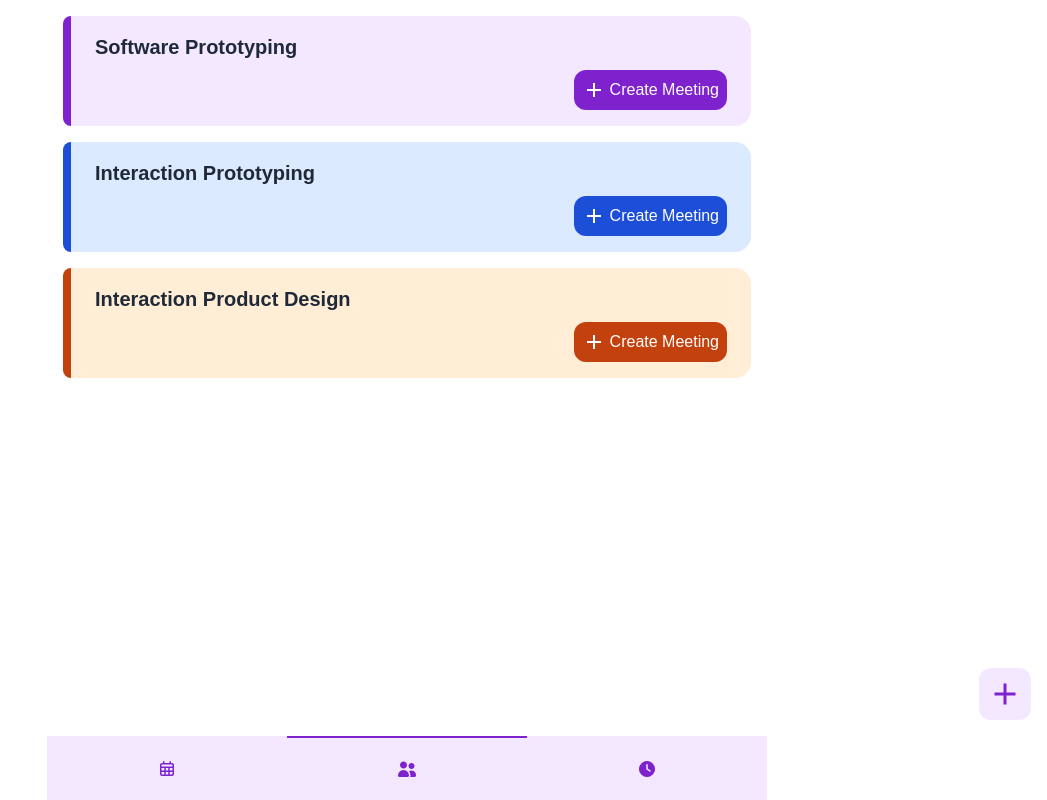
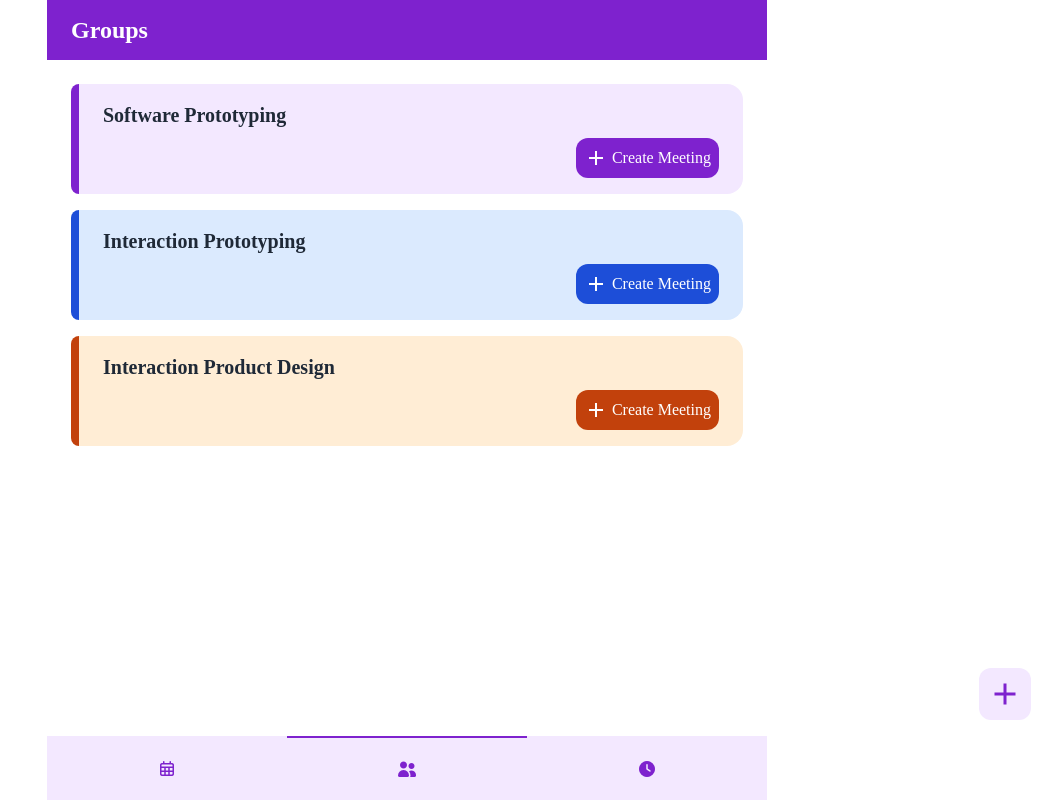
Before and after one commit to babycroc/id311-lets-meek, a SvelteKit app: page /groups in a window 1280 px wide. Shown: the whole page, without its empty margins (233-1280 px from the left). Built offline with nearby package versions, Linux system fonts and the light colour scheme.

Commit message:
Add font, fix layout and import group data from json

```diff
--- a/src/app.postcss
+++ b/src/app.postcss
@@ -2,6 +2,8 @@
 @tailwind base;
 @tailwind components;
 @tailwind utilities;
+
+@import url(//spoqa.github.io/spoqa-han-sans/css/SpoqaHanSansNeo.css);
 
 :root {
   --purple: #7e22ce;
@@ -17,6 +19,7 @@
   padding: 0;
   margin: 0;
   box-sizing: border-box;
+  font-family: "Spoqa Han Sans Neo";
 }
 
 .list-container {
--- a/src/lib/components/GroupCard.svelte
+++ b/src/lib/components/GroupCard.svelte
@@ -17,8 +17,10 @@
       color="white"
       background={color.main}
       hover={color.hover}
-      onClick={createMeeting}>Create Meeting</AddButton
+      onClick={createMeeting}
     >
+      Create Meeting
+    </AddButton>
   </div>
 </Card>
 
--- /dev/null
+++ b/src/lib/components/Header.svelte
@@ -0,0 +1,20 @@
+<script lang="ts">
+  export let title: String;
+</script>
+
+<div class="custom-header">{title}</div>
+
+<style>
+  .custom-header {
+    display: flex;
+    flex-direction: column;
+    justify-content: center;
+    width: 100%;
+    height: 60px;
+    color: white;
+    background-color: var(--purple);
+    font-size: 24px;
+    font-weight: bold;
+    padding: 24px;
+  }
+</style>
--- a/src/lib/data/groups.json
+++ b/src/lib/data/groups.json
@@ -1,12 +1,20 @@
 [
   {
     "id": "84ny7mpusheioUUQLvWO",
+    "name": "Software Prototyping",
     "meetings": ["VS684Juqqk2InTD3KYnr"],
     "users": ["HCFRvR4x18bo1TleR9VbXXoOTZk1"]
   },
   {
     "id": "QqMA28GfKmvbzXphNNpY",
+    "name": "Interaction Prototyping",
     "meetings": [],
     "users": ["8yilkS6GLFXra95hHVM3NdlnS293", "HCFRvR4x18bo1TleR9VbXXoOTZk1"]
+  },
+  {
+    "id": "",
+    "name": "Interaction Product Design",
+    "meetings": [],
+    "users": []
   }
 ]
--- a/src/routes/+layout.svelte
+++ b/src/routes/+layout.svelte
@@ -1,11 +1,18 @@
-<script>
+<script lang="ts">
   import { page } from "$app/stores";
+  import Header from "$lib/components/Header.svelte";
   import Navigator from "../lib/components/Navigator.svelte";
   import "./styles.css";
   import "../app.postcss";
+
+  const formatTitle = (text: string) => {
+    return text[0].toUpperCase() + text.slice(1);
+  };
+  const title: string = formatTitle($page.url.pathname.slice(1));
 </script>
 
 <div class="app">
+  <Header {title} />
   <main>
     <slot />
   </main>
@@ -28,10 +35,9 @@
     flex: 1;
     display: flex;
     flex-direction: column;
-    padding: 1rem;
+    padding: 24px;
     width: 100%;
     max-width: 64rem;
     margin: 0 auto;
-    box-sizing: border-box;
   }
 </style>
--- a/src/routes/groups/+page.svelte
+++ b/src/routes/groups/+page.svelte
@@ -1,6 +1,8 @@
 <script lang="ts">
   import GroupCard from "$lib/components/GroupCard.svelte";
   import AddButton from "../../lib/components/AddButton.svelte";
+
+  import groupData from "../../lib/data/groups.json";
 
   const colors: { background: string; main: string; hover: string }[] = [
     {
@@ -19,11 +21,7 @@
       hover: "var(--hover-orange)",
     },
   ];
-  const groups: string[] = [
-    "Software Prototyping",
-    "Interaction Prototyping",
-    "Interaction Product Design",
-  ];
+  const groups: string[] = groupData.map((group) => group.name);
 
   const addGroup = () => {
     console.log("Add Group!");
```
